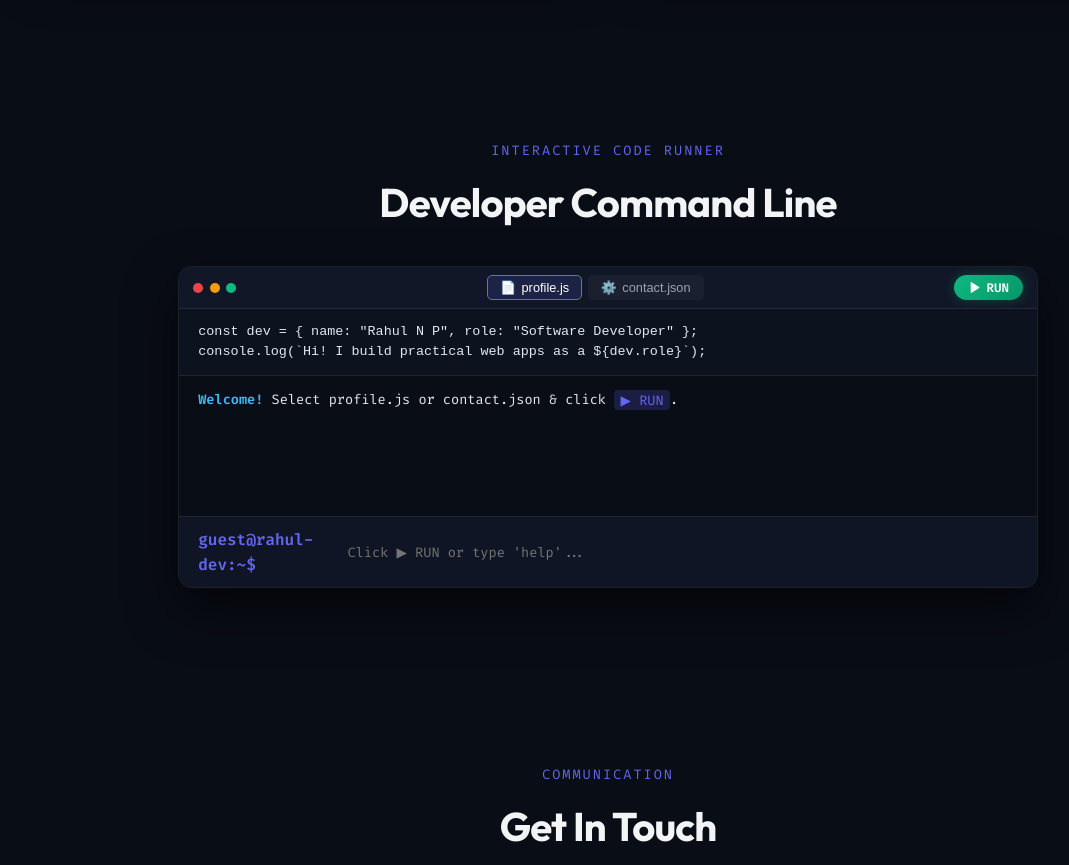
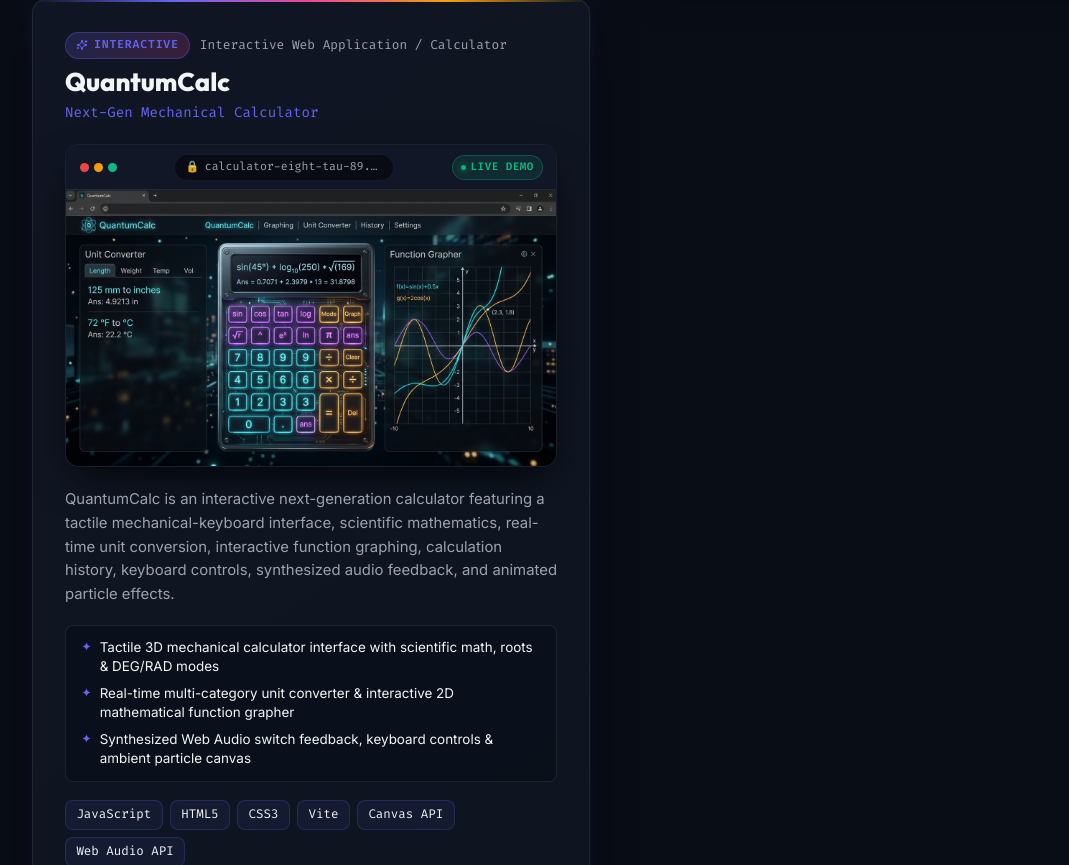
Before and after one commit to rnprahul/portfolio, a React (Vite) app: page / in a window 1280 px wide. Shown: the part 9915-10780 px from the top of the page, without its empty margins (32-1101 px from the left). Built offline with nearby package versions, Linux system fonts and the light colour scheme.

Commit message:
feat: add QuantumCalc project showcase

```diff
--- a/src/data/portfolioData.js
+++ b/src/data/portfolioData.js
@@ -462,6 +462,30 @@ export const portfolioData = {
       ],
       github: "https://github.com/rnprahul/BillMate",
       liveDemo: "https://billmate-beta.vercel.app/"
+    },
+    {
+      id: "quantumcalc",
+      name: "QuantumCalc",
+      tagline: "Next-Gen Mechanical Calculator",
+      badge: "INTERACTIVE",
+      category: "Interactive Web Application / Calculator",
+      description: "QuantumCalc is an interactive next-generation calculator featuring a tactile mechanical-keyboard interface, scientific mathematics, real-time unit conversion, interactive function graphing, calculation history, keyboard controls, synthesized audio feedback, and animated particle effects.",
+      image: "/assets/quantumcalc-preview.png",
+      techStack: [
+        "JavaScript",
+        "HTML5",
+        "CSS3",
+        "Vite",
+        "Canvas API",
+        "Web Audio API"
+      ],
+      highlights: [
+        "Tactile 3D mechanical calculator interface with scientific math, roots & DEG/RAD modes",
+        "Real-time multi-category unit converter & interactive 2D mathematical function grapher",
+        "Synthesized Web Audio switch feedback, keyboard controls & ambient particle canvas"
+      ],
+      github: "https://github.com/rnprahul/Calculator",
+      liveDemo: "https://calculator-eight-tau-89.vercel.app/"
     }
   ]
 };
```
Also changed, not shown: public/assets/quantumcalc-preview.png (added).
